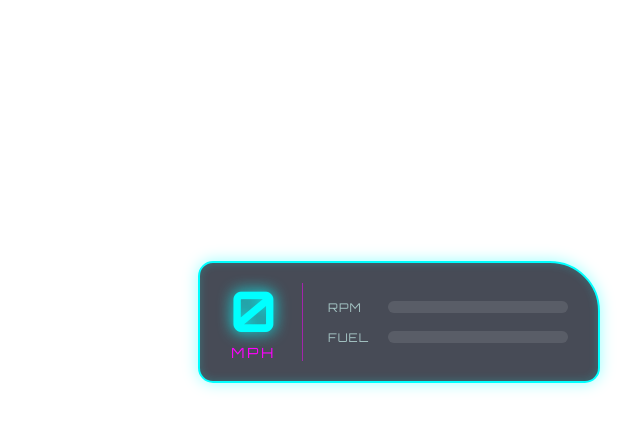
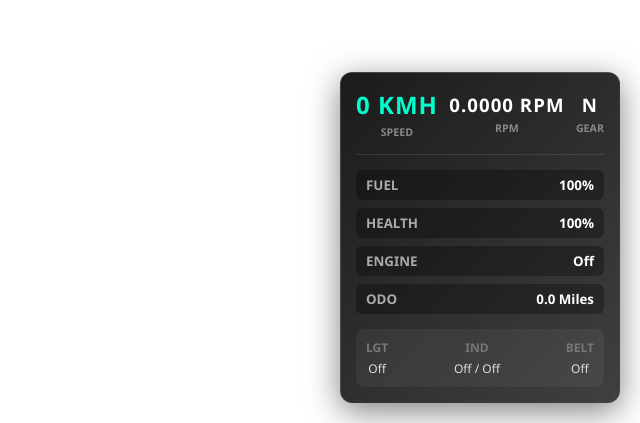
Before and after one commit to RadzzAselole/HUD-Speedo-JGVRP-Radzz, a plain HTML site: page index.html in a window 1280 px wide. Shown: the part 377-800 px from the top of the page, without its empty margins (640-1280 px from the left). Drawn offline with Linux system fonts and the light colour scheme.

Commit message:
Add files via upload

```diff
--- a/index.html
+++ b/index.html
@@ -3,38 +3,63 @@
 <head>
     <meta charset="UTF-8">
     <meta name="viewport" content="width=device-width, initial-scale=1.0">
-    <title>JGVRP Futuristic HUD</title>
-    <link rel="stylesheet" href="style.css">
-    <!-- Mengambil font futuristik dari Google Fonts -->
-    <link href="https://fonts.googleapis.com/css2?family=Orbitron:wght@400;700&display=swap" rel="stylesheet">
+    <title>Custom Speedometer HUD</title>
+    <link rel="stylesheet" href="/styles.css">
 </head>
 <body>
+    <main class="speedometer-custom">
+        <!-- Primary Driving Focus -->
+        <section class="primary-cluster">
+            <div class="stat-box highlight">
+                <div class="stat-value" id="speed">0 KMH</div>
+                <div class="stat-label">SPEED</div>
+            </div>
+            <div class="stat-box">
+                <div class="stat-value" id="rpm">0.0000 RPM</div>
+                <div class="stat-label">RPM</div>
+            </div>
+            <div class="stat-box">
+                <div class="stat-value" id="gear">N</div>
+                <div class="stat-label">GEAR</div>
+            </div>
+        </section>
 
-    <div class="hud-container">
-        <!-- Bagian Speedometer -->
-        <div class="speed-section">
-            <div class="speed-value" id="speed">0</div>
-            <div class="speed-label">MPH</div>
-        </div>
+        <!-- Secondary Vehicle Vitals -->
+        <section class="vitals-cluster">
+            <div class="vital-row">
+                <span class="vital-label">FUEL</span>
+                <span class="vital-value" id="fuel">100%</span>
+            </div>
+            <div class="vital-row">
+                <span class="vital-label">HEALTH</span>
+                <span class="vital-value" id="health">100%</span>
+            </div>
+            <div class="vital-row">
+                <span class="vital-label">ENGINE</span>
+                <span class="vital-value" id="engine">Off</span>
+            </div>
+            <div class="vital-row">
+                <span class="vital-label">ODO</span>
+                <span class="vital-value" id="odometer">0.0 Miles</span>
+            </div>
+        </section>
 
-        <!-- Bagian Indikator (RPM & Bensin) -->
-        <div class="bars-section">
-            <div class="bar-row">
-                <span class="label">RPM</span>
-                <div class="bar-bg">
-                    <div class="bar-fill rpm-fill" id="rpm-bar"></div>
-                </div>
+        <!-- Toggles & Indicators -->
+        <section class="toggles-cluster">
+            <div class="toggle-item">
+                <span class="toggle-label">LGT</span>
+                <span class="toggle-value" id="headlights">Off</span>
             </div>
-
-            <div class="bar-row">
-                <span class="label">FUEL</span>
-                <div class="bar-bg">
-                    <div class="bar-fill fuel-fill" id="fuel-bar"></div>
-                </div>
+            <div class="toggle-item">
+                <span class="toggle-label">IND</span>
+                <span class="toggle-value" id="indicators">Off / Off</span>
             </div>
-        </div>
-    </div>
-
-    <script src="script.js"></script>
+            <div class="toggle-item">
+                <span class="toggle-label">BELT</span>
+                <span class="toggle-value" id="seatbelts">Off</span>
+            </div>
+        </section>
+    </main>
+    <script src="/script.js"></script>
 </body>
 </html>
--- a/script.js
+++ b/script.js
@@ -1,27 +1,133 @@
+let elements = {};
+let speedMode = 1;
+let indicators = 0;
+
+const onOrOff = state => state ? 'On' : 'Off';
+
 /**
- * Fungsi ini adalah "jembatan".
- * Nantinya, script di dalam game (biasanya C# atau JS bawaan RAGE:MP/FiveM)
- * akan memanggil fungsi ini secara terus-menerus untuk mengirim data mobil.
+ * Updates the display of the engine state.
+ *
+ * @param {boolean} state If true, the engine is on; otherwise, it is off.
+ * @description Sets the engine state display based on the provided boolean state.
  */
-function updateVehicleHUD(speed, rpm, fuel) {
-    // 1. Update teks kecepatan
-    document.getElementById('speed').innerText = Math.round(speed);
-
-    // 2. Update panjang bar RPM (Asumsi maksimal RPM adalah 10000)
-    let rpmPercentage = (rpm / 10000) * 100;
-    // Mencegah bar tembus lebih dari 100%
-    if(rpmPercentage > 100) rpmPercentage = 100;
-    document.getElementById('rpm-bar').style.width = rpmPercentage + '%';
-
-    // 3. Update panjang bar bensin
-    document.getElementById('fuel-bar').style.width = fuel + '%';
+function setEngine(state) {
+    elements.engine.innerText = onOrOff(state);
 }
 
 /**
- * ==========================================
- * MODE TESTING UNTUK BROWSER LOKAL
- * ==========================================
- * Hapus atau berikan komentar (//) pada blok kode di bawah ini
- * jika file sudah dimasukkan ke dalam folder resource game.
- * Ini hanya untuk melihat efek animasinya saat kamu buka index.html di Google Chrome.
+ * Updates the speed display based on the current speed mode.
+ * @param {number} speed - The speed value in meters per second (m/s).
+ * @description Converts the speed value to the current speed mode and updates the display.
  */
+function setSpeed(speed) {
+    switch(speedMode)
+    {
+        case 1: speed = elements.speed.innerText = `${Math.round(speed * 2.236936)} MPH`; break; // MPH
+        case 2: speed = elements.speed.innerText = `${Math.round(speed * 1.943844)} Knots`; break; // Knots
+        default: speed = elements.speed.innerText = `${Math.round(speed * 3.6)} KMH`; // KMH
+    }
+}
+
+/**
+ * Updates the RPM (Revolutions Per Minute) display.
+ * @param {number} rpm - The RPM value to display. (0 to 1).
+ */
+function setRPM(rpm) {
+    elements.rpm.innerText = `${rpm.toFixed(4)} RPM`;
+}
+
+/**
+ * Updates the fuel level display as a percentage.
+ * @param {number} fuel - The fuel level (0 to 1).
+ */
+function setFuel(fuel) {
+    elements.fuel.innerText = `${(fuel * 100).toFixed(1)}%`;
+}
+
+/**
+ * Updates the vehicle health display as a percentage.
+ * @param {number} health - The vehicle health level (0 to 1).
+ */
+function setHealth(health) {
+    elements.health.innerText = `${(health * 100).toFixed(1)}%`;
+}
+
+/**
+ * Updates the current gear display.
+ * @param {number} gear - The current gear to display. 0 represents neutral/reverse.
+ */
+function setGear(gear) {
+    elements.gear.innerText = String(gear);
+}
+
+/**
+ * Updates the headlights status display.
+ * @param {number} state - The headlight state (0: Off, 1: On, 2: High Beam).
+ */
+function setHeadlights(state) {
+    switch(state)
+    {
+        case 1: elements.headlights.innerText = 'On'; break;
+        case 2: elements.headlights.innerText = 'High Beam'; break;
+        default: elements.headlights.innerText = 'Off';
+    }
+}
+
+/**
+ * Sets the state of the left turn indicator and updates the display.
+ * @param {boolean} state - If true, turns the left indicator on; otherwise, turns it off.
+ */
+function setLeftIndicator(state) {
+    indicators = (indicators & 0b10) | (state ? 0b01 : 0b00);
+    elements.indicators.innerText = `${indicators & 0b01 ? 'On' : 'Off'} / ${indicators & 0b10 ? 'On' : 'Off'}`;
+}
+
+/**
+ * Sets the state of the right turn indicator and updates the display.
+ * @param {boolean} state - If true, turns the right indicator on; otherwise, turns it off.
+ */
+function setRightIndicator(state) {
+    indicators = (indicators & 0b01) | (state ? 0b10 : 0b00);
+    elements.indicators.innerText = `${indicators & 0b01 ? 'On' : 'Off'} / ${indicators & 0b10 ? 'On' : 'Off'}`;
+}
+
+/**
+ * Updates the seatbelt status display.
+ * @param {boolean} state - If true, indicates seatbelts are fastened; otherwise, indicates they are not.
+ */
+function setSeatbelts(state) {
+    elements.seatbelts.innerText = onOrOff(state);
+}
+
+/**
+ * Sets the speed display mode and updates the speed unit display.
+ * @param {number} mode - The speed mode to set (0: KMH, 1: MPH, 2: Knots).
+ */
+function setSpeedMode(mode) {
+    speedMode = mode;
+}
+
+/**
+ * Updates the odometer display.
+ * @param {number} distance - The distance in miles.
+ */
+function setOdometer(distance)
+{
+    elements.odometer.innerText = distance.toFixed(1) + ' Miles';
+}
+
+// Wait for the DOM to be fully loaded
+document.addEventListener('DOMContentLoaded', () => {
+    elements = {
+        engine: document.getElementById('engine'),
+        speed: document.getElementById('speed'),
+        rpm: document.getElementById('rpm'),
+        fuel: document.getElementById('fuel'),
+        health: document.getElementById('health'),
+        gear: document.getElementById('gear'),
+        headlights: document.getElementById('headlights'),
+        indicators: document.getElementById('indicators'),
+        seatbelts: document.getElementById('seatbelts'),
+        odometer: document.getElementById('odometer'),
+    };
+});
--- /dev/null
+++ b/styles.css
@@ -0,0 +1,114 @@
+* {
+    user-select: none;
+    user-drag: none;
+    box-sizing: border-box;
+}
+
+body {
+    background-color: transparent !important;
+    font-family: 'Segoe UI', Tahoma, Geneva, Verdana, sans-serif;
+    margin: 0;
+    padding: 0;
+}
+
+.speedometer-custom {
+    position: fixed;
+    bottom: 20px;
+    right: 20px;
+    width: 280px;
+
+    /* Modern dark glass effect */
+    background: linear-gradient(135deg, rgba(15, 15, 15, 0.95), rgba(30, 30, 30, 0.85));
+    border: 1px solid rgba(255, 255, 255, 0.1);
+    box-shadow: 0 8px 32px rgba(0, 0, 0, 0.5);
+    border-radius: 12px;
+    color: #ffffff;
+    padding: 15px;
+
+    display: flex;
+    flex-direction: column;
+    gap: 15px;
+}
+
+/* --- Primary Cluster (Speed, RPM, Gear) --- */
+.primary-cluster {
+    display: flex;
+    justify-content: space-between;
+    align-items: center;
+    border-bottom: 1px solid rgba(255, 255, 255, 0.1);
+    padding-bottom: 15px;
+}
+
+.stat-box {
+    text-align: center;
+}
+
+.stat-value {
+    font-size: 14pt;
+    font-weight: 800;
+    letter-spacing: 1px;
+}
+
+.stat-label {
+    font-size: 8pt;
+    color: #888;
+    margin-top: 4px;
+    font-weight: 600;
+}
+
+/* Accent for the Speed to make it pop */
+.highlight .stat-value {
+    color: #00ffcc;
+    font-size: 18pt;
+}
+
+/* --- Secondary Vitals (Fuel, Health, Engine, Odometer) --- */
+.vitals-cluster {
+    display: flex;
+    flex-direction: column;
+    gap: 8px;
+}
+
+.vital-row {
+    display: flex;
+    justify-content: space-between;
+    font-size: 10pt;
+    background: rgba(0, 0, 0, 0.3);
+    padding: 6px 10px;
+    border-radius: 6px;
+}
+
+.vital-label {
+    color: #aaa;
+    font-weight: 600;
+}
+
+.vital-value {
+    font-weight: bold;
+}
+
+/* --- Toggles & Indicators --- */
+.toggles-cluster {
+    display: flex;
+    justify-content: space-between;
+    font-size: 9pt;
+    background: rgba(255, 255, 255, 0.05);
+    padding: 10px;
+    border-radius: 8px;
+}
+
+.toggle-item {
+    display: flex;
+    flex-direction: column;
+    align-items: center;
+    gap: 4px;
+}
+
+.toggle-label {
+    color: #777;
+    font-weight: bold;
+}
+
+.toggle-value {
+    color: #ddd;
+}
```
